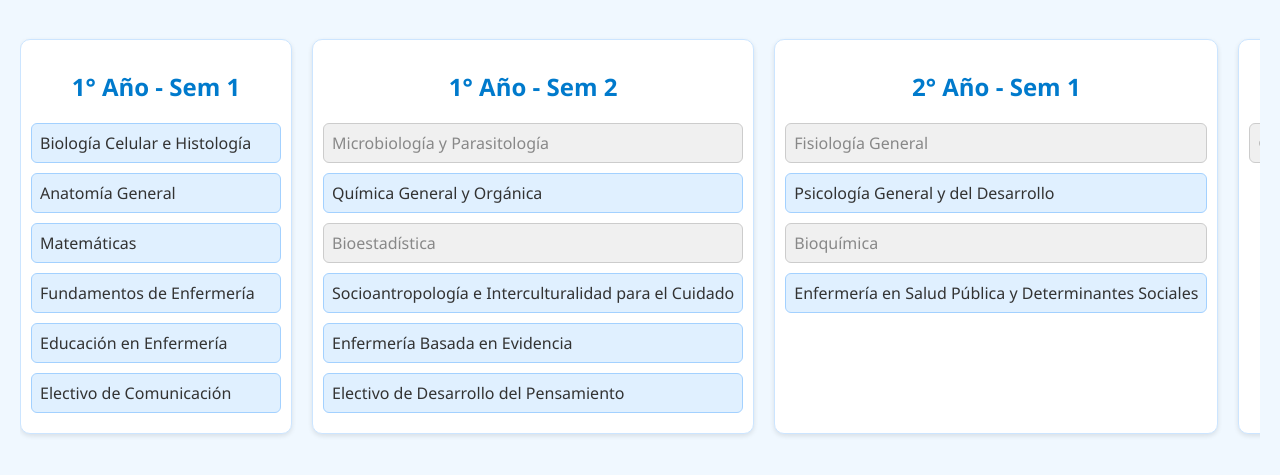
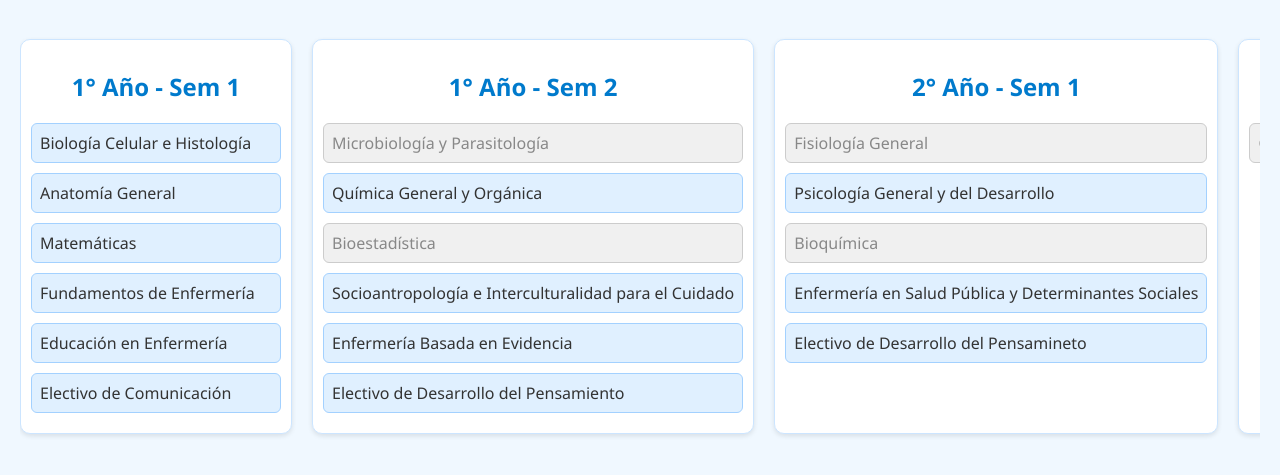
Before and after one commit to javier601/AAASSSSAAA, a plain HTML site: page index.html in a window 1280 px wide. Shown: the part 87-562 px from the top of the page. Drawn offline with Linux system fonts and the light colour scheme.

Commit message:
Update index.html

```diff
--- a/index.html
+++ b/index.html
@@ -103,8 +103,9 @@
       "Fisiología General": { requisitos: ["Anatomía General", "Microbiología y Parasitología"], ciclo: "2° Año - Sem 1" },
       "Psicología General y del Desarrollo": { requisitos: [], ciclo: "2° Año - Sem 1" },
       "Bioquímica": { requisitos: ["Química General y Orgánica"], ciclo: "2° Año - Sem 1" },
-      "Gestión del Cuidado en Enfermería": { requisitos: ["Anatomía General", "Educación en Enfermería", "Microbiología y Parasitología", "Química General y Orgánica", "Enfermería Basada en Evidencia"], ciclo: "2° Año - Anual" },
+      "Gestión del Cuidado en Enfermería": { requisitos: ["Anatomía General", "Educación en Enfermería", "Microbiología y Parasitología", "Química General y Orgánica", "Enfermería Basada en Evidencia"], ciclo: "2° Año - Semestre 2-3" },
       "Enfermería en Salud Pública y Determinantes Sociales": { requisitos: [], ciclo: "2° Año - Sem 1" },
+      "Electivo de Desarrollo del Pensamineto": { requisitos: [], ciclo: "2° Año - Sem 1" },
       "Fisiopatología": { requisitos: ["Fisiología General"], ciclo: "2° Año - Sem 2" },
       "Farmacología": { requisitos: ["Fisiología General", "Bioquímica"], ciclo: "2° Año - Sem 2" },
       "Gestión en Servicios de Salud": { requisitos: ["Enfermería en Salud Pública y Determinantes Sociales"], ciclo: "2° Año - Sem 2" },
```
